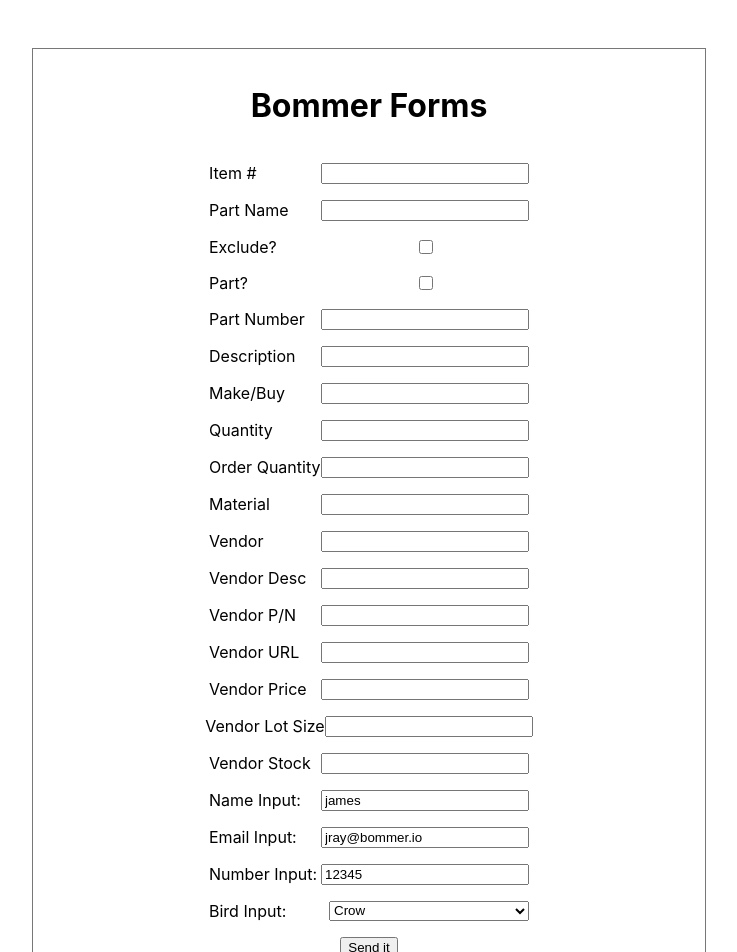
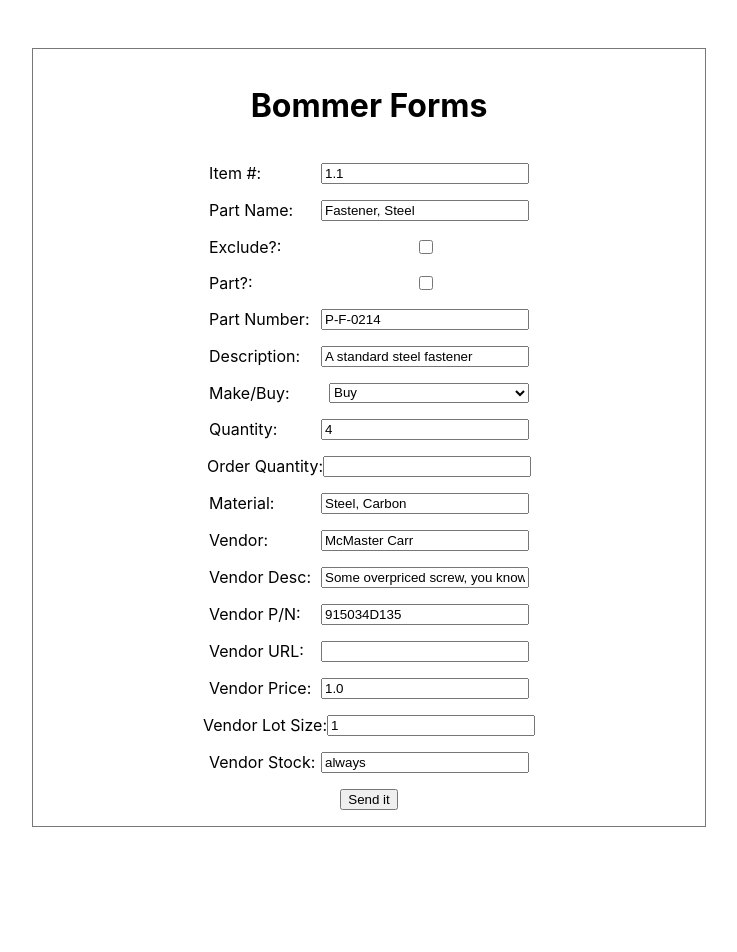
Before and after one commit to leahdessin/bommer-forms, a React (Create React App) app: page / in a window 1280 px wide. Shown: the top 952 px of the page, without its empty margins (271-1008 px from the left). After the commit the page ends 875 px from the top, so only its background shows below. Built offline with nearby package versions, Linux system fonts and the light colour scheme.

Commit message:
friday work + code cleanup + added initial default value for select

```diff
--- a/src/App.tsx
+++ b/src/App.tsx
@@ -3,6 +3,7 @@
 import BommerForm from "./BommerForm";
 import { useAppSelector, useAppDispatch } from "./hooks";
 import {updateFormState, fetchPropertiesFromBackend, fetchPopulatedPropertiesFromBackend } from "./formDataSlice";
+
 
 export default function App() {
     const resultsData = useAppSelector((state) => state.formData)
@@ -10,9 +11,8 @@
 
     useEffect(() => {
         dispatch(fetchPropertiesFromBackend())
+        dispatch(fetchPopulatedPropertiesFromBackend())
     }, [])
-
-    console.log(resultsData.populatedUserProperties)
 
     return (
         <>
--- a/src/BommerForm.tsx
+++ b/src/BommerForm.tsx
@@ -1,6 +1,6 @@
 import React from 'react';
 import { useAppSelector, useAppDispatch } from './hooks';
-import { updateTextInput, updateEmailInput, updateNumberInput, updateBirdInput, updateFormState } from './formDataSlice';
+import { updateValue } from './formDataSlice';
 import BommerFormField from "./BommerFormField";
 import type { PropertyType, UserProperty } from './lib/ts_exp'
 
@@ -9,48 +9,44 @@
 
     const formState = useAppSelector((state) => state.formData.formData)
     const userPropertiesState = useAppSelector((state) => state.formData.userProperties)
+    const userValues = useAppSelector((state) => state.formData.values)
     const dispatch = useAppDispatch()
     const userProps = props.userProps
 
     const fieldTypeMap = {
-        'Text': 'text',
-        'TrueFalse': 'checkbox',
-        'MultipleChoice': 'select',
-        'Decimal': 'number',
-        'Number': 'number'
+        1: 'text',
+        2: 'checkbox',
+        3: 'select',
+        5: 'number',
+        6: 'number'
     }
 
-    const renderTypeSpecificField = (fieldType:PropertyType) => {
-        if (fieldType._hx_name == 'MultipleChoice') {
+    const renderTypeSpecificField = (userProp:UserProperty) => {
+        const newVal = userValues.getValue(userProp)?.value||""
+        if (userProp.propertyType._hx_index === 3) {
             return (
-                <select>
-                    {fieldType.values.map(v => (<option value={v}>v</option>))}
+                <select defaultValue={newVal}>
+                    {userProp.propertyType.values.map(v => (<option value={v}>{v}</option>))}
                 </select>
             )
         }
-
         return (
             <input
-                type={fieldTypeMap[fieldType._hx_name]}
-                onChange={(e) => dispatch(updateFormState(userPropertiesState))}
+                type={fieldTypeMap[userProp.propertyType._hx_index]}
+                onChange={(e) =>{
+                    console.log(e);
+                    dispatch(updateValue({prop: userProp, value: e.target.value}))}
+            }
+                value={ newVal }
             />)
-        /*
-        switch(fieldType) {
-            case 'Text':
-            case 'Decimal':
-            case 'Number':
-
-        }
-        return null */
     }
 
     const formFields = userProps.map((userProp:UserProperty, index:number) => {
-        console.log(userProp);
         const fieldType = userProp.propertyType
         return(
-            <BommerFormField id={userProp.id}>
-                <span>{userProp.name}</span>
-                {renderTypeSpecificField(fieldType)}
+            <BommerFormField key={userProp.id} id={userProp.id}>
+                <span>{userProp.name}:</span>
+                {renderTypeSpecificField(userProp)}
             </BommerFormField>
         )
     })
@@ -60,27 +56,6 @@
         <form onSubmit={(e)=>{e.preventDefault()}}>
             <h1>Bommer Forms</h1>
             {formFields}
-            <BommerFormField>
-                <span>Name Input:</span>
-                <input type="text" onChange={(e) => dispatch(updateTextInput(e.target.value)) } value={formState.textInput} />
-            </BommerFormField>
-            <BommerFormField>
-                <span>Email Input:</span>
-                <input type="email" onChange={(e) => dispatch(updateEmailInput(e.target.value)) } value={formState.emailInput} />
-            </BommerFormField>
-            <BommerFormField>
-                <span>Number Input:</span>
-                <input type="number" onChange={(e) => dispatch(updateNumberInput(e.target.value)) } value={formState.numberInput} />
-            </BommerFormField>
-            <BommerFormField fieldType='select'>
-                <span>Bird Input:</span>
-                <select onChange={(e) => dispatch(updateBirdInput(e.target.value)) } value={formState.birdInput}>
-                    <option value="owl">Owl</option>
-                    <option value="crow">Crow</option>
-                    <option value="falcon">Falcon</option>
-                    <option value="hawk">Hawk</option>
-                </select>
-            </BommerFormField>
             <input type="submit" value="Send it"/>
         </form>
     )
--- a/src/formDataSlice.ts
+++ b/src/formDataSlice.ts
@@ -1,8 +1,9 @@
 import { createAsyncThunk, createSlice } from '@reduxjs/toolkit'
 import type { PayloadAction } from '@reduxjs/toolkit'
 import type { RootState } from './store'
-import type { UserProperty, ComponentValues } from './lib/ts_exp'
+import { UserProperty, ComponentValues } from './lib/ts_exp'
 import {loadPropertiesFromBackend, loadValuesFromBackend} from './mockBackend'
+import {ValueAndUnit} from "./lib/ts_exp";
 
 // Define a type for the slice state
 export interface FormDataPart {
@@ -15,7 +16,7 @@
     formData: FormDataPart,
     resultsData : FormDataPart,
     userProperties: UserProperty[],
-    populatedUserProperties: ComponentValues | null
+    values: ComponentValues
 }
 
 // Define the initial state using that type
@@ -33,7 +34,7 @@
         birdInput: '',
     },
     userProperties : [],
-    populatedUserProperties: null
+    values: new ComponentValues()
 }
 
 export const fetchPropertiesFromBackend = createAsyncThunk(
@@ -69,6 +70,12 @@
         updateFormState:(state, action: PayloadAction<UserProperty[]>) => {
             state.userProperties = action.payload
         },
+        updateValue: (state, action: PayloadAction<{ prop:UserProperty, value:any }>) => {
+            const newValues = state.values.copy()
+            //const newValues = new ComponentValues()
+            newValues.setValue(action.payload.prop, new ValueAndUnit(action.payload.value, null, null))
+            state.values = newValues
+        }
     },
     extraReducers: (builder) => {
         // Add reducers for additional action types here, and handle loading state as needed
@@ -78,12 +85,12 @@
         })
         builder.addCase(fetchPopulatedPropertiesFromBackend.fulfilled, (state, action:PayloadAction<ComponentValues>) => {
             // Add user to the state array
-            state.populatedUserProperties = action.payload
+            state.values = action.payload
         })
     },
 })
 
-export const { updateTextInput, updateEmailInput, updateNumberInput, updateBirdInput, updateFormState } = formDataSlice.actions
+export const { updateTextInput, updateEmailInput, updateNumberInput, updateBirdInput, updateFormState, updateValue } = formDataSlice.actions
 
 // Other code such as selectors can use the imported `RootState` type
 export const selectFormData = (state: RootState) => state.formData
--- a/src/lib/ts_exp.js
+++ b/src/lib/ts_exp.js
@@ -58,7 +58,7 @@
 
   copy() {
     let other = new ComponentValues();
-    other._values = this._values.copy();
+    other._values = new Map(this._values);
     return other;
   }
 }
```
Also changed, not shown: src/lib/ts_exp.d.ts (+6 -6 lines).
